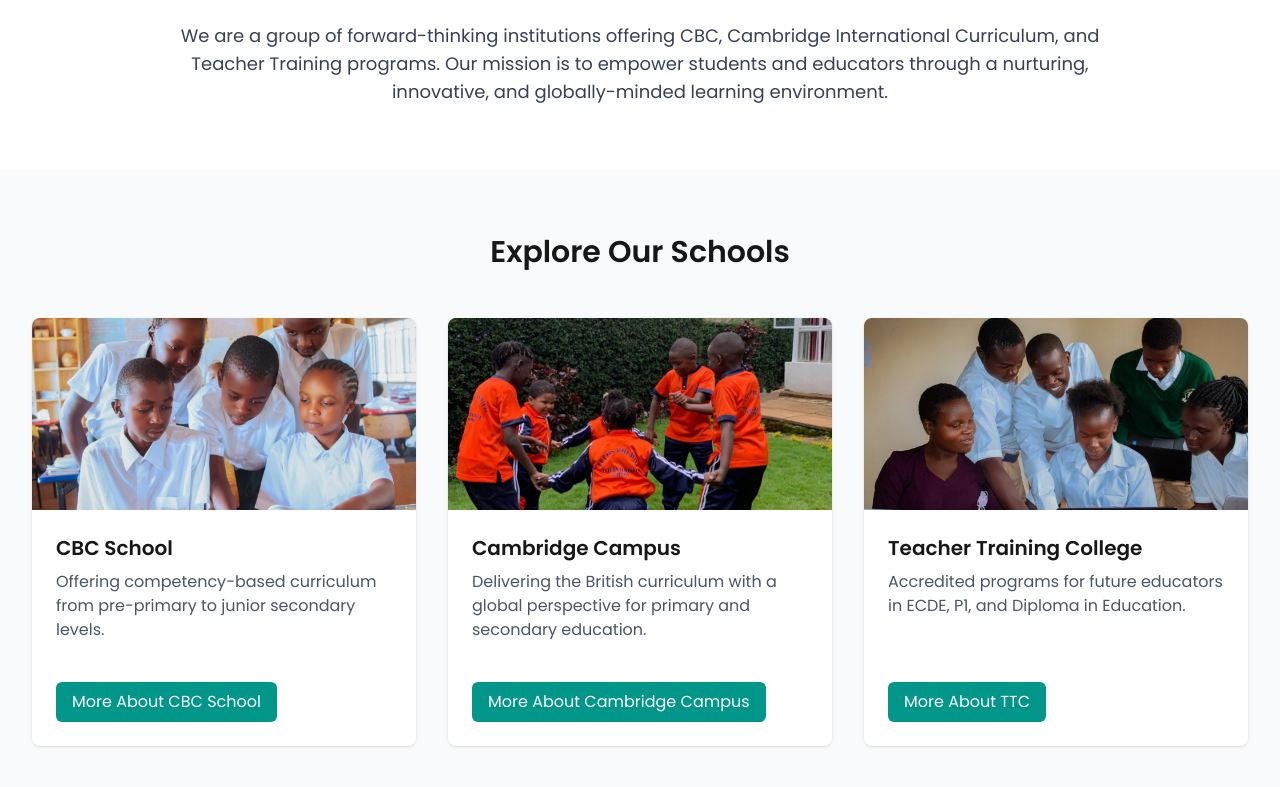
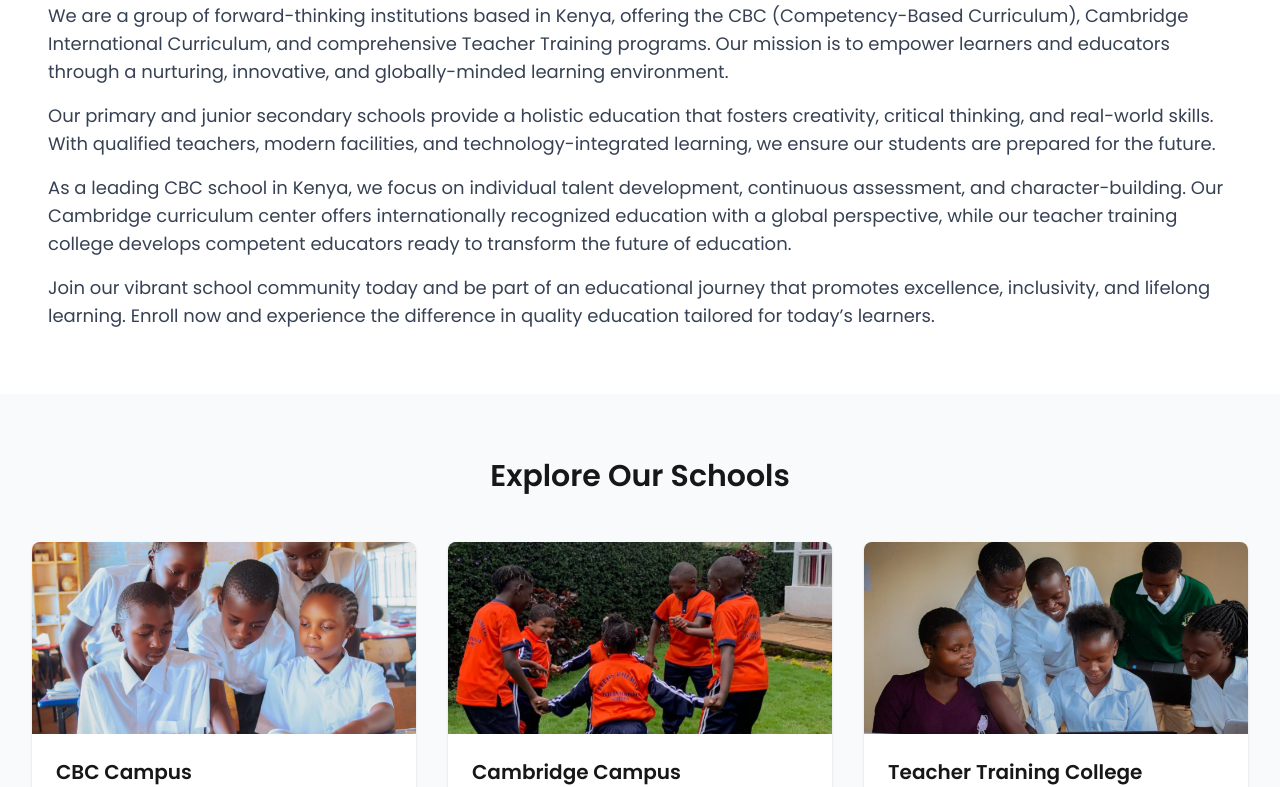
Before and after one commit to SimiyuVic/Leeds-Premier, a Next.js app: page / in a window 1280 px wide. Shown: the part 842-1629 px from the top of the page. Built offline with nearby package versions, Linux system fonts and the light colour scheme.

Commit message:
Minor changes

```diff
--- a/src/app/page.tsx
+++ b/src/app/page.tsx
@@ -54,15 +54,29 @@ export default function Home() {
 
       {/* ===== ABOUT THE GROUP SECTION ===== */}
       <section className="py-16 bg-white">
-        <div className="max-w-5xl mx-auto px-4 sm:px-6 lg:px-8 text-center">
-          <h2 className="text-3xl font-bold mb-6">Welcome to Our School Community</h2>
-          <p className="text-lg text-gray-700">
-            We are a group of forward-thinking institutions offering CBC, Cambridge International Curriculum,
-            and Teacher Training programs. Our mission is to empower students and educators through a nurturing,
-            innovative, and globally-minded learning environment.
-          </p>
-        </div>
-      </section>
+  <div className="max-w-7xl mx-auto px-6 lg:px-12">
+    <h2 className="text-3xl font-bold mb-6 text-center">Welcome to Our School Community</h2>
+    <p className="text-lg text-gray-700 mb-4 text-left">
+      We are a group of forward-thinking institutions based in Kenya, offering the CBC (Competency-Based Curriculum),
+      Cambridge International Curriculum, and comprehensive Teacher Training programs.
+      Our mission is to empower learners and educators through a nurturing, innovative, and globally-minded learning environment.
+    </p>
+    <p className="text-lg text-gray-700 mb-4">
+      Our primary and junior secondary schools provide a holistic education that fosters creativity, critical thinking, and real-world skills.
+      With qualified teachers, modern facilities, and technology-integrated learning, we ensure our students are prepared for the future.
+    </p>
+    <p className="text-lg text-gray-700 mb-4">
+      As a leading CBC school in Kenya, we focus on individual talent development, continuous assessment, and character-building.
+      Our Cambridge curriculum center offers internationally recognized education with a global perspective,
+      while our teacher training college develops competent educators ready to transform the future of education.
+    </p>
+    <p className="text-lg text-gray-700">
+      Join our vibrant school community today and be part of an educational journey that promotes excellence, inclusivity, and lifelong learning.
+      Enroll now and experience the difference in quality education tailored for today’s learners.
+    </p>
+  </div>
+</section>
+
 
       {/* ===== EXPLORE OUR SCHOOLS SECTION ===== */}
       <section className="py-16 bg-gray-50">
@@ -71,11 +85,11 @@ export default function Home() {
           <div className="grid grid-cols-1 md:grid-cols-3 gap-8">
             {[
               {
-                title: "CBC School",
+                title: "CBC Campus",
                 description: "Offering competency-based curriculum from pre-primary to junior secondary levels.",
                 href: "/schools/cbc-campus",
                 image: "/home-page/cbc-campus.jpeg",
-                buttonLabel: "More About CBC School"
+                buttonLabel: "More About CBC Campus"
               },
               {
                 title: "Cambridge Campus",
--- a/src/components/MainBanner.tsx
+++ b/src/components/MainBanner.tsx
@@ -42,7 +42,7 @@ export default function MainBanner() {
   }, []);
 
   return (
-    <section className="relative w-full h-[80vh] min-h-[500px] max-h-[800px] overflow-hidden mt-25">
+    <section className="relative w-full h-[80vh] min-h-[500px] max-h-[800px] overflow-hidden mt-20">
       {/* Background Slides */}
       {slides.map((slide, index) => (
         <div
```
